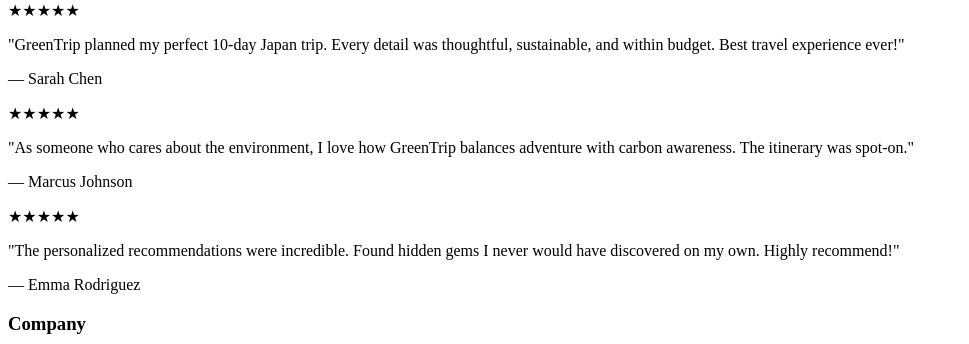
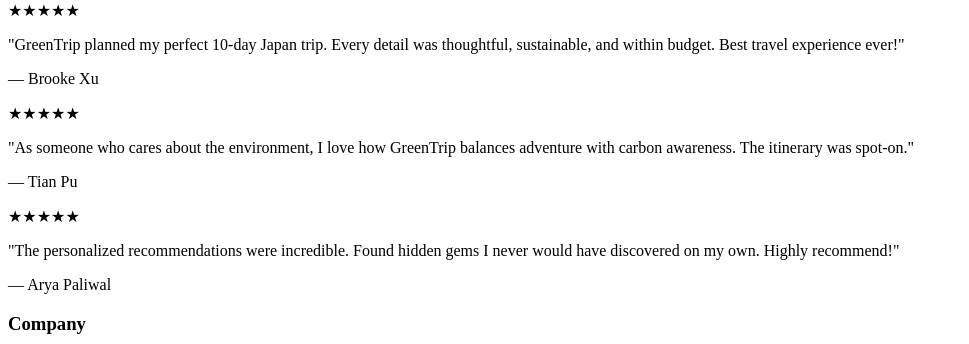
Before and after one commit to andygcui/travel, a Next.js app in the folder frontend/: page / in a window 1280 px wide. Shown: the part 1064-1408 px from the top of the page, without its empty margins (0-969 px from the left). Built offline with nearby package versions, Linux system fonts and the light colour scheme; no server answers.

Commit message:
Quotes WOW!

```diff
--- a/frontend/pages/index.tsx
+++ b/frontend/pages/index.tsx
@@ -566,19 +566,19 @@ export default function Home() {
             <div className="grid grid-cols-1 gap-8 md:grid-cols-3">
               {[
                 {
-                  name: "Sarah Chen",
+                  name: "Brooke Xu",
                   quote:
                     "GreenTrip planned my perfect 10-day Japan trip. Every detail was thoughtful, sustainable, and within budget. Best travel experience ever!",
                   rating: 5,
                 },
                 {
-                  name: "Marcus Johnson",
+                  name: "Tian Pu",
                   quote:
                     "As someone who cares about the environment, I love how GreenTrip balances adventure with carbon awareness. The itinerary was spot-on.",
                   rating: 5,
                 },
                 {
-                  name: "Emma Rodriguez",
+                  name: "Arya Paliwal",
                   quote:
                     "The personalized recommendations were incredible. Found hidden gems I never would have discovered on my own. Highly recommend!",
                   rating: 5,
```
